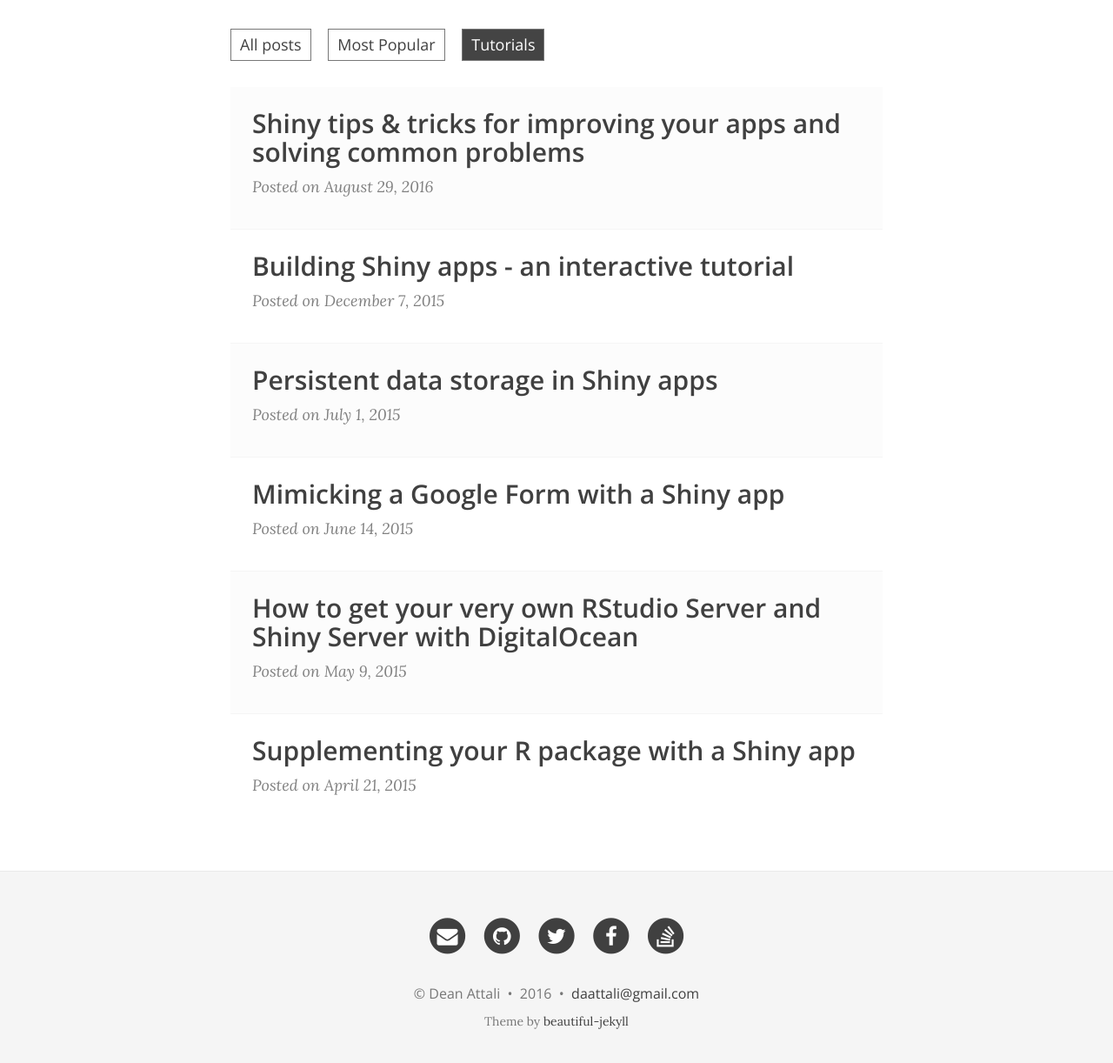
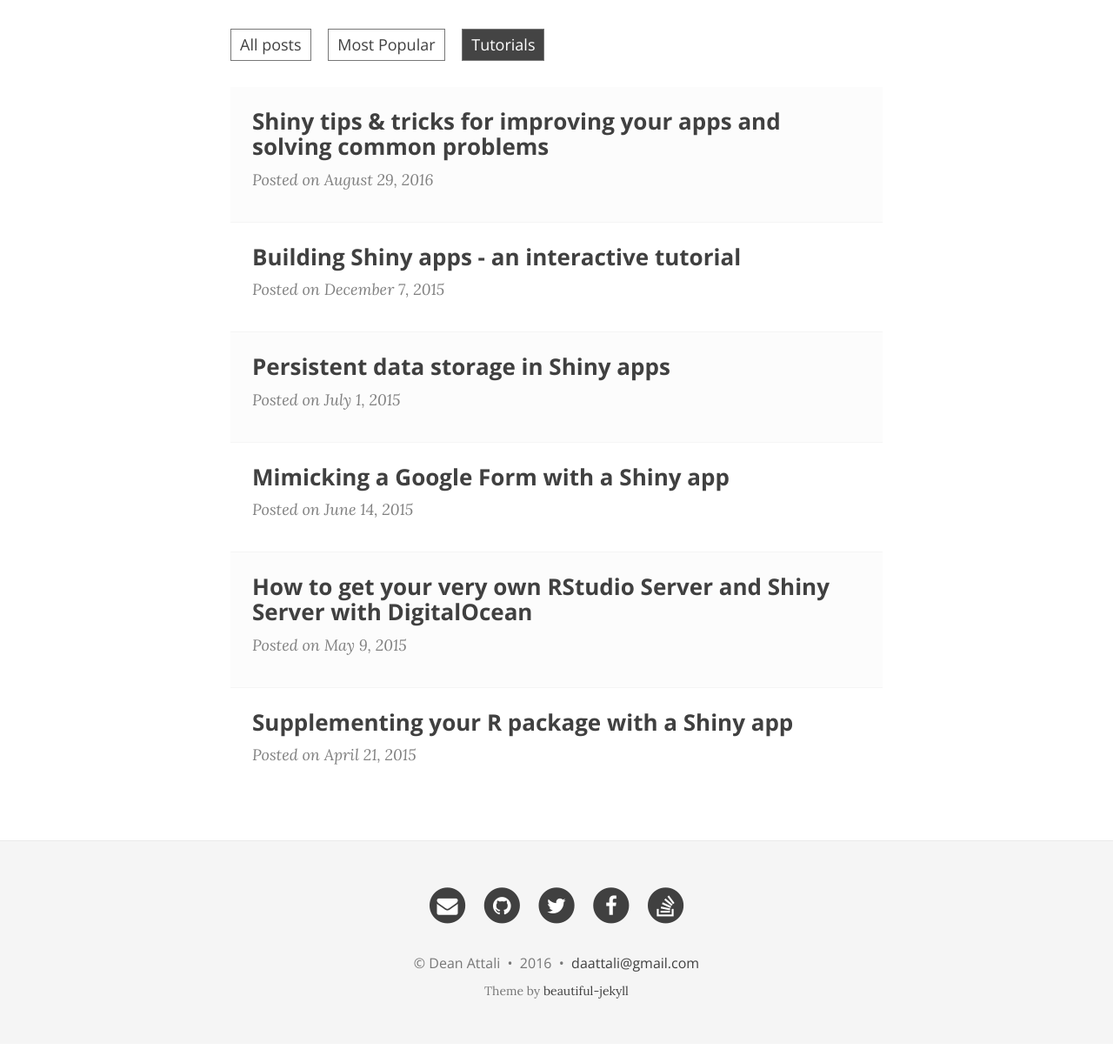
Before and after one commit to daattali/daattali.github.io, a Jekyll site: the page built from tutorials.md, in a window 1280 px wide and 1400 px high, scrolled down 380 px. Shown: the part 165-1387 px from the top of the window at 87% size. Built offline with Jekyll 4.4.1, drawn with Linux system fonts in a browser that asks for light colours; nearby versions of some CDN libraries; after the commit the page ends 1745 px from its top, so only the background shows below that.

Commit message:
Update index.css

```diff
--- a/css/index.css
+++ b/css/index.css
@@ -71,8 +71,8 @@
 }
 
 .post-preview .post-title {
-  font-size: 30px;
-  font-weight: 600;
+  font-size: 26px;
+  font-weight: 700;
   margin-top: 0;
 }
 .post-preview .post-subtitle {
```
